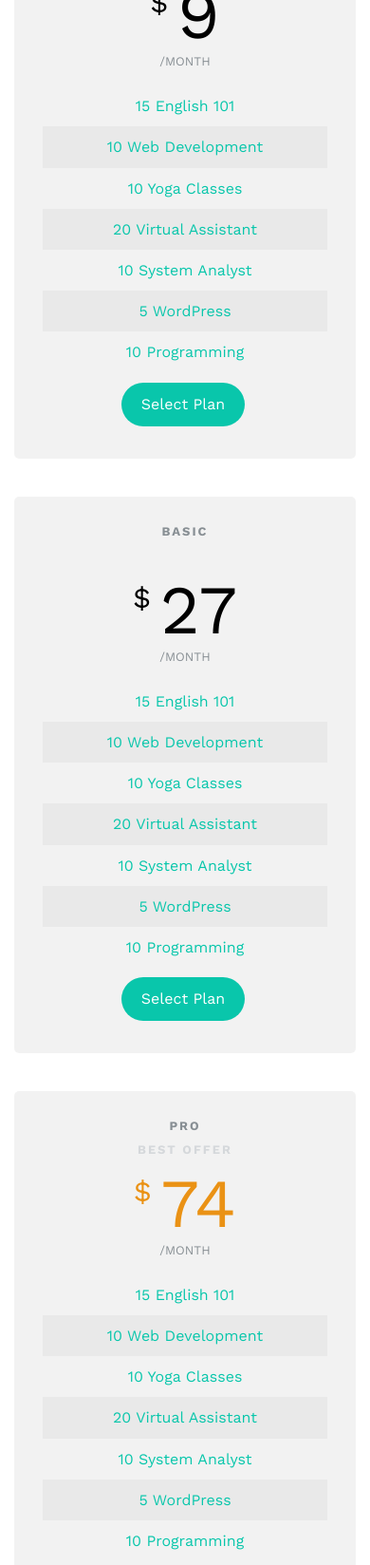
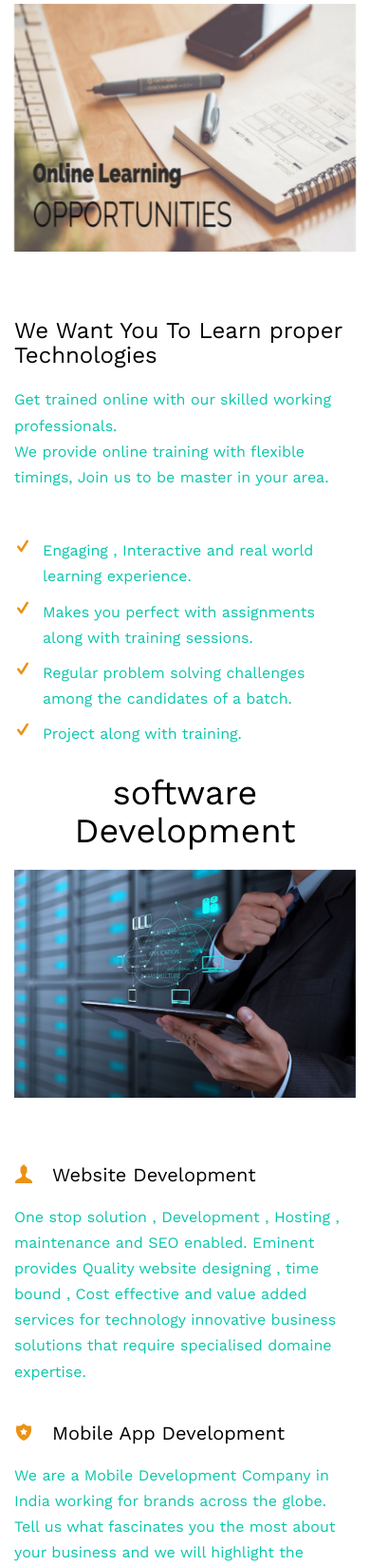
Before and after one commit to code-eminent/EminentApp, a website: page softwareDevelopment.html in a window 390 px wide. Shown: the part 352-2000 px from the top of the page at 95% size. Drawn offline with nearby package versions, Linux system fonts and the light colour scheme; files whose address does not match are found by name.

Commit message:
changed courses

```diff
--- a/css/style.css
+++ b/css/style.css
@@ -18,7 +18,9 @@ body {
   color: #09C6AB;
   background: #fff;
 }
-
+ #hedding{
+   text-align: center;
+ }
 .header-logo img {
   width: 70px;
   height: 70px;
@@ -418,10 +420,11 @@ h1, h2, h3, h4, h5, h6, figure {
   width: 100%;
   background: #fff;
 }
+/* setting for software develpoment */
 @media screen and (max-width: 768px) {
   .fh5co-cover.fh5co-cover-sm .display-t,
   .fh5co-cover.fh5co-cover-sm .display-tc {
-    height: 200px;
+    height: 100px;
   }
 }
 
@@ -455,7 +458,7 @@ h1, h2, h3, h4, h5, h6, figure {
   .fh5co-cover .display-tc h1 {
     font-size: 25px;
     background: #fff;
-    margin-bottom: 30px;
+    margin-bottom: 20px;
   }
 }
 #fh5co-header .display-tc h2,
--- a/js/email.js
+++ b/js/email.js
@@ -14,7 +14,7 @@ module.exports = {
       secure: true, // use SSL
       auth: {
           user: 'dontreply@eminentinnovative.com',
-          pass: 'dummypass'
+          pass: 'P@$$word12'
       }
 
   });
--- a/package.json
+++ b/package.json
@@ -15,6 +15,7 @@
     "body-parser": "^1.18.2",
     "express": "^4.16.3",
     "morgan": "~1.9.0",
+    "nodemailer": "^5.1.1",
     "request": "^2.83.0",
     "request-ip": "^2.0.2"
   },
--- a/softwareDevelopment.html
+++ b/softwareDevelopment.html
@@ -88,9 +88,9 @@
 					</div>
 					<div class="col-xs-11 text-right menu-1">
 						<ul>
-							<li class="active"><a href="index.html">Home</a></li>
+							<li><a href="index.html">Home</a></li>
 							<li><a href="courses.html">Courses</a></li>
-							<li><a href="softwareDevelopment.html">Software Development</a></li>
+							<li class="active"><a href="softwareDevelopment.html">Software Development</a></li>
 							<li class="has-dropdown">
 								<a href="blog.html">Blog</a>
 								<ul class="dropdown">
@@ -128,79 +128,7 @@
 	</header>
 
 	<div id="fh5co-pricing">
-		<div class="container">
-			<div class="row">
-				<div class="pricing">
-					<div class="col-md-3 animate-box">
-						<div class="price-box">
-							<h2 class="pricing-plan">Starter</h2>
-							<div class="price"><sup class="currency">$</sup>9<small>/month</small></div>
-							<ul class="classes">
-								<li>15 English 101</li>
-								<li class="color">10 Web Development</li>
-								<li>10 Yoga Classes</li>
-								<li class="color">20 Virtual Assistant</li>
-								<li>10 System Analyst</li>
-								<li class="color">5 WordPress</li>
-								<li>10 Programming</li>
-							</ul>
-							<a href="#" class="btn btn-select-plan btn-sm">Select Plan</a>
-						</div>
-					</div>
 
-					<div class="col-md-3 animate-box">
-						<div class="price-box">
-							<h2 class="pricing-plan">Basic</h2>
-							<div class="price"><sup class="currency">$</sup>27<small>/month</small></div>
-							<ul class="classes">
-								<li>15 English 101</li>
-								<li class="color">10 Web Development</li>
-								<li>10 Yoga Classes</li>
-								<li class="color">20 Virtual Assistant</li>
-								<li>10 System Analyst</li>
-								<li class="color">5 WordPress</li>
-								<li>10 Programming</li>
-							</ul>
-							<a href="#" class="btn btn-select-plan btn-sm">Select Plan</a>
-						</div>
-					</div>
-
-					<div class="col-md-3 animate-box">
-						<div class="price-box popular">
-							<h2 class="pricing-plan pricing-plan-offer">Pro <span>Best Offer</span></h2>
-							<div class="price"><sup class="currency">$</sup>74<small>/month</small></div>
-							<ul class="classes">
-								<li>15 English 101</li>
-								<li class="color">10 Web Development</li>
-								<li>10 Yoga Classes</li>
-								<li class="color">20 Virtual Assistant</li>
-								<li>10 System Analyst</li>
-								<li class="color">5 WordPress</li>
-								<li>10 Programming</li>
-							</ul>
-							<a href="#" class="btn btn-select-plan btn-sm">Select Plan</a>
-						</div>
-					</div>
-
-					<div class="col-md-3 animate-box">
-						<div class="price-box">
-							<h2 class="pricing-plan">Unlimited</h2>
-							<div class="price"><sup class="currency">$</sup>140<small>/month</small></div>
-							<ul class="classes">
-								<li>15 English 101</li>
-								<li class="color">10 Web Development</li>
-								<li>10 Yoga Classes</li>
-								<li class="color">20 Virtual Assistant</li>
-								<li>10 System Analyst</li>
-								<li class="color">5 WordPress</li>
-								<li>10 Programming</li>
-							</ul>
-							<a href="#" class="btn btn-select-plan btn-sm">Select Plan</a>
-						</div>
-					</div>
-				</div>
-			</div>
-		</div>
 	</div>
 <!--
 	<div id="fh5co-started" style="background-image:url(images/img_bg_2.jpg);">
@@ -219,6 +147,64 @@
 			</div>
 		</div>
 	</div> -->
+
+	<div id="hedding"><h1>Online Training</h1></div>
+	<div class="fh5co-explore fh5co-explore1">
+		<div class="container">
+			<div class="row">
+				<div class="col-md-8 col-md-push-5 animate-box">
+					<img class="img-responsive" src="images/training.jpg" alt="work">
+				</div>
+				<div class="col-md-4 col-md-pull-8 animate-box">
+					<div class="mt">
+						<h3>We Want You To Learn proper Technologies</h3>
+						<p>Get trained online with our skilled working professionals.<br>
+						We provide online training with flexible timings, Join us to be master in your area.</p>
+						<ul class="list-nav">
+							<li><i class="icon-check2"></i>Engaging , Interactive and real world learning experience.</li>
+							<li><i class="icon-check2"></i>Makes you perfect with assignments along with training sessions.</li>
+							<li><i class="icon-check2"></i>Regular problem solving challenges among the candidates of a batch.</li>
+								<li><i class="icon-check2"></i>Project along with training.</li>
+						</ul>
+						<!-- <p><a class="btn btn-primary btn-lg popup-vimeo btn-video" href="https://vimeo.com/channels/staffpicks/93951774"><i class="icon-play"></i> Watch Video</a></p> -->
+					</div>
+				</div>
+			</div>
+		</div>
+	</div>
+	<div id="hedding"><h1>software Development</h1></div>
+	<div class="fh5co-explore zero-space" id="course">
+		<div class="container-fluid" >
+			<div class="row">
+				<div class="col-md-8 col-md-pull-1 animate-box">
+					<img class="img-responsive" src="images/pic.jpg" alt="work">
+				</div>
+
+				<div class="col-md-4 animate-box">
+					<div class="mt">
+
+						<div>
+							<h4><i class="icon-user"></i>Website Development</h4>
+							<p>One stop solution , Development , Hosting , maintenance and SEO enabled.
+									Eminent provides Quality website designing , time bound , Cost effective
+									and value added services for technology innovative business solutions that
+									 require specialised domaine expertise. </p>
+						</div>
+
+						<div>
+							<h4><i class="icon-shield"></i>Mobile App Development</h4>
+							<p>We are a Mobile Development Company in India working for brands across the globe. Tell us what
+								fascinates you the most about your business and we will highlight
+							the fascination in a fashionable mobile app by creating adaptable mobile layouts
+							, with error-free development and right hit buttons to bring your user closer to their needs
+							and you yo your wants. </p>
+						</div>
+					</div>
+				</div>
+			</div>
+		</div>
+	</div>
+
 
 	<footer id="fh5co-footer" role="contentinfo">
 			<div class="container">
```
Also changed, not shown: blog.html (+2 -2 lines), courses.html (+20 -17 lines), enquiry.html (+2 -2 lines), enquiry_success.html (+2 -2 lines), index.html (+41 -34 lines), images/aman.jpg (added), images/training.jpg (renamed from images/trai.jpg), 1 other file.
